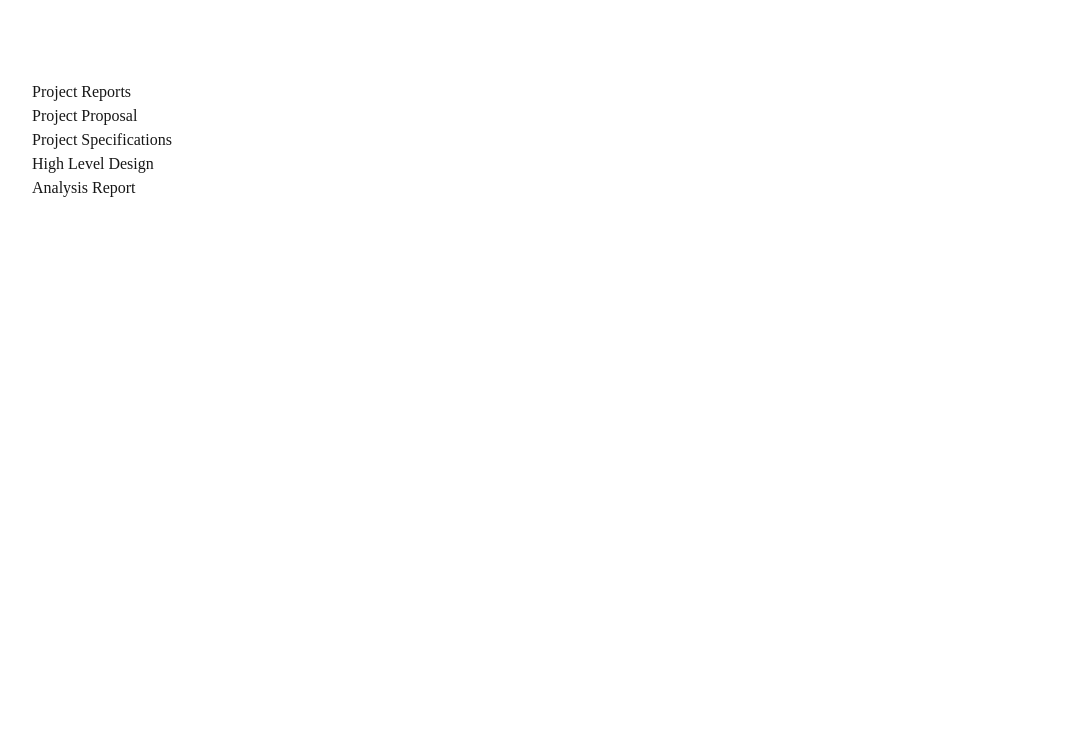
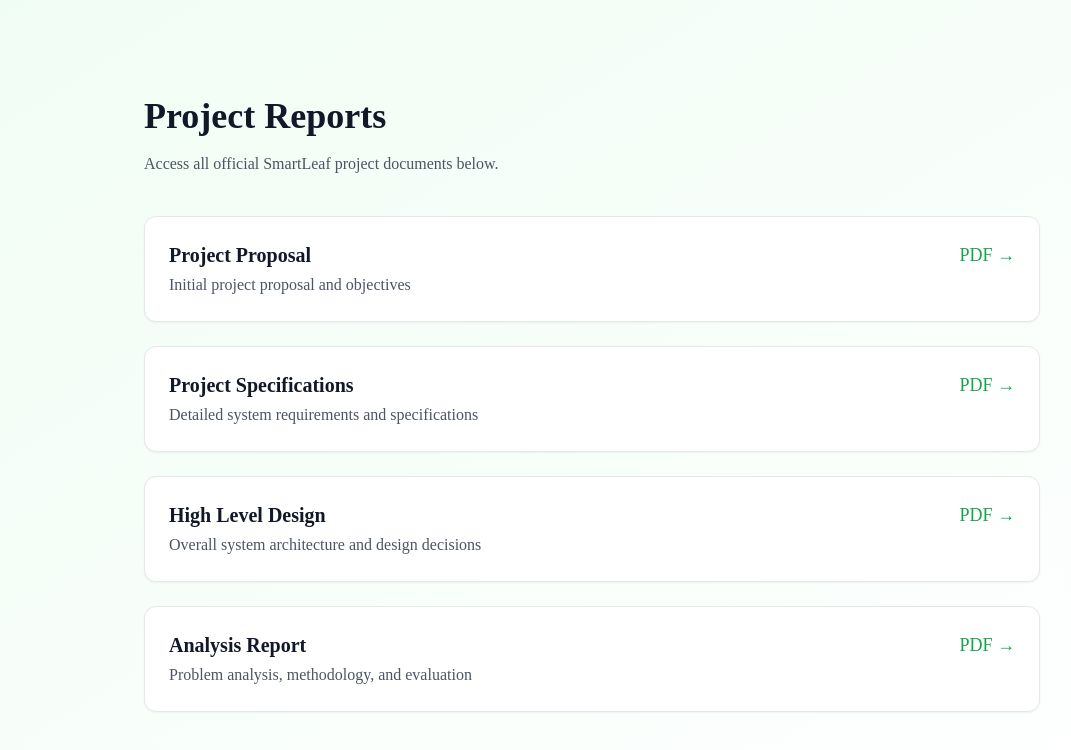
Before and after one commit to morethanyouth1nk/SmartLeeaf-Website, a Next.js app: page /reports in a window 1280 px wide. Shown: the top 750 px of the page, without its empty margins (48-1119 px from the left). Built offline with nearby package versions, Linux system fonts and the light colour scheme.

Commit message:
Improve reports page design

```diff
--- a/app/reports/page.tsx
+++ b/app/reports/page.tsx
@@ -1,33 +1,62 @@
 export default function ReportsPage() {
+  const reports = [
+    {
+      title: "Project Proposal",
+      file: "/reports/Project_Proposal.pdf",
+      description: "Initial project proposal and objectives",
+    },
+    {
+      title: "Project Specifications",
+      file: "/reports/Project_Specifications.pdf",
+      description: "Detailed system requirements and specifications",
+    },
+    {
+      title: "High Level Design",
+      file: "/reports/HighLevelDesign.pdf",
+      description: "Overall system architecture and design decisions",
+    },
+    {
+      title: "Analysis Report",
+      file: "/reports/Analysis.pdf",
+      description: "Problem analysis, methodology, and evaluation",
+    },
+  ];
+
   return (
-    <main style={{ padding: '80px' }}>
-      <h1>Project Reports</h1>
+    <main className="min-h-screen bg-gradient-to-br from-green-50 to-white py-24 px-6">
+      <div className="max-w-4xl mx-auto">
+        <h1 className="text-4xl font-bold text-gray-900 mb-4">
+          Project Reports
+        </h1>
+        <p className="text-gray-600 mb-10">
+          Access all official SmartLeaf project documents below.
+        </p>
 
-      <ul>
-        <li>
-          <a href="/reports/Project_Proposal.pdf" target="_blank">
-            Project Proposal
-          </a>
-        </li>
-
-        <li>
-          <a href="/reports/Project_Specifications.pdf" target="_blank">
-            Project Specifications
-          </a>
-        </li>
-
-        <li>
-          <a href="/reports/HighLevelDesign.pdf" target="_blank">
-            High Level Design
-          </a>
-        </li>
-
-        <li>
-          <a href="/reports/Analysis.pdf" target="_blank">
-            Analysis Report
-          </a>
-        </li>
-      </ul>
+        <div className="grid gap-6">
+          {reports.map((report) => (
+            <a
+              key={report.title}
+              href={report.file}
+              target="_blank"
+              className="group block rounded-xl border border-gray-200 bg-white p-6 shadow-sm hover:shadow-md transition-all"
+            >
+              <div className="flex items-start justify-between">
+                <div>
+                  <h2 className="text-xl font-semibold text-gray-900 group-hover:text-green-600">
+                    {report.title}
+                  </h2>
+                  <p className="text-gray-600 mt-1">
+                    {report.description}
+                  </p>
+                </div>
+                <span className="text-green-600 text-lg font-medium">
+                  PDF →
+                </span>
+              </div>
+            </a>
+          ))}
+        </div>
+      </div>
     </main>
   );
 }
```
